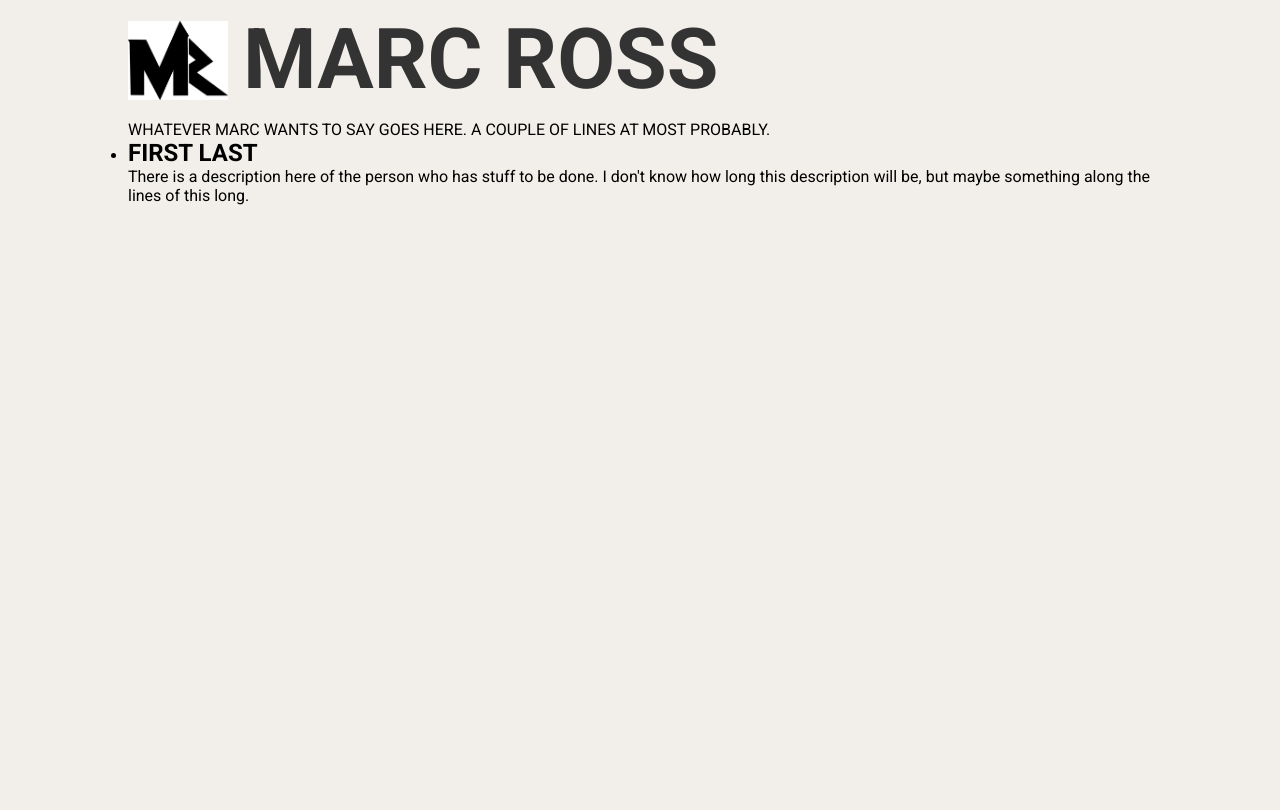
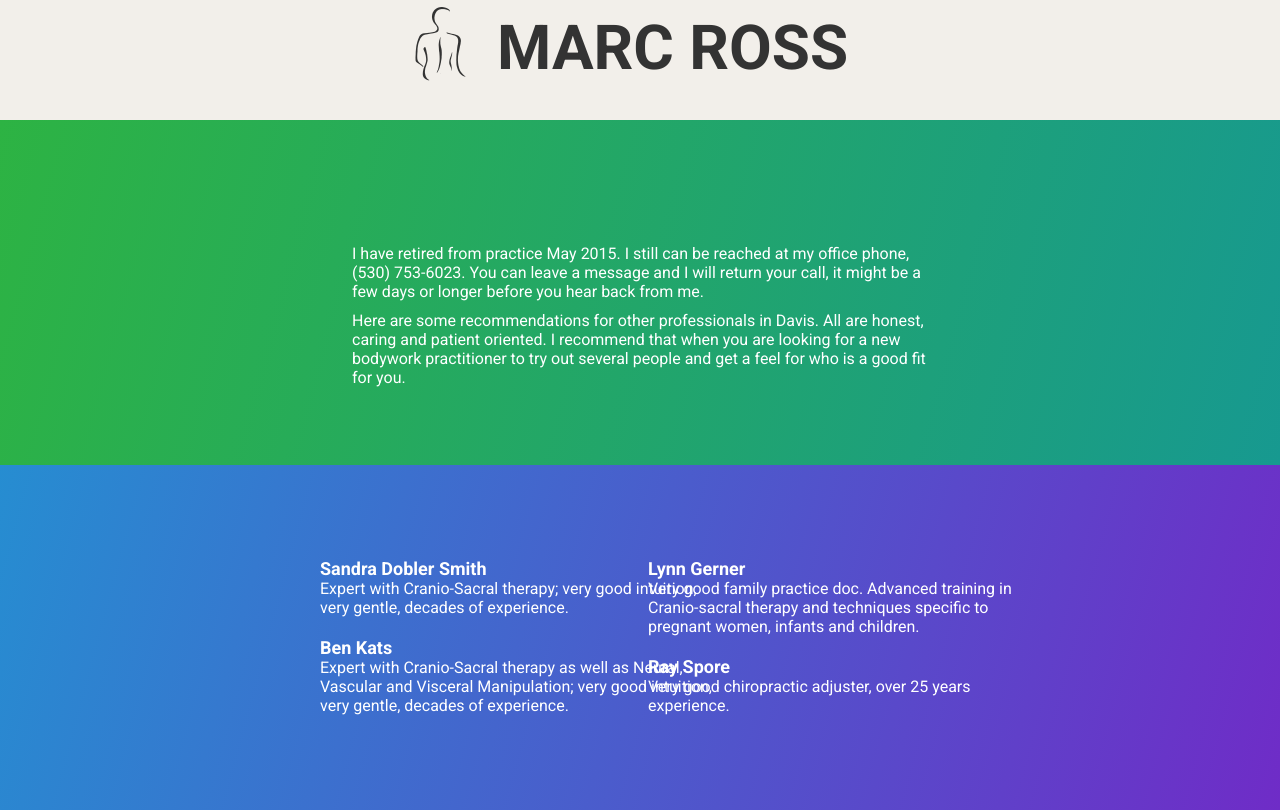
Before and after one commit to sharathshroff/mrossdoc, a plain HTML site: page index.html in a window 1280 px wide. Drawn offline with Linux system fonts and the light colour scheme.

Commit message:
added logo as font. Centered the title. added background colors. Centered the text in the sections. changed text color.

```diff
--- a/css/style.css
+++ b/css/style.css
@@ -11,8 +11,41 @@ body {
     width: 100%;
 }
 
+@font-face {
+	font-family: 'mrossdoc';
+	src:url('/fonts/mrossdoc.eot?xnjtx9');
+	src:url('/fonts/mrossdoc.eot?#iefixxnjtx9') format('embedded-opentype'),
+		url('/fonts/mrossdoc.ttf?xnjtx9') format('truetype'),
+		url('/fonts/mrossdoc.woff?xnjtx9') format('woff'),
+		url('/fonts/mrossdoc.svg?xnjtx9#mrossdoc') format('svg');
+	font-weight: normal;
+	font-style: normal;
+}
+
+[class^="icon-"], [class*=" icon-"] {
+	font-family: 'mrossdoc';
+	speak: none;
+	font-style: normal;
+	font-weight: normal;
+	font-variant: normal;
+	text-transform: none;
+	line-height: 1;
+
+	/* Better Font Rendering =========== */
+	-webkit-font-smoothing: antialiased;
+	-moz-osx-font-smoothing: grayscale;
+}
+
+.icon-logo:before {
+	content: "\e600";
+}
+
 h1, h2, h3, h4, h5, h6 {
     display: inline-block;
+}
+
+h2 {
+    font-size: 18px;
 }
 
 a {
@@ -21,40 +54,79 @@ a {
 
 header {
     height: 120px;
+
+}
+
+p {
+    padding-bottom: 10px ;
+}
+
+.wrap {
+    width: 80%;
+    margin: auto;
 }
 
 .main {
     width: 80%;
     height: 100%;
     margin: auto;
-    line-height: 120px;
+    text-align: center;
 }
 
 .logo {
-    height: 100px;
-    width: 100px;
-    float: left;
-    margin: 10px 0;
-    background-image: url("/img/logo-temp.jpg");
-	background-repeat: no-repeat;
-	background-position: center center;
-	background-size: contain;
+    position: relative;
+    right: 20px;
+    top: 7px;
+    font-size: 74px;
+    color: #333;
 }
 
 .name {
-    font-size: 42px;
+    font-size: 62px;
     font-weight: 700;
     text-transform: uppercase;
     color: #333;
-    margin: 10px 0;
-    padding: 0 15px;
-    vertical-align: middle;
-    text-align: center;
 }
 
+.name:hover, .logo:hover {
+    color: #66A7C5;
+}
 
+#bio {
+    height: 345px;
+    margin: auto;
+    background-image: linear-gradient(to bottom right,#268dd1 0,#6f2cc7 100%);
+    background-image: -webkit-linear-gradient(top left,#2db343 0,#179990 100%);
+    color: #fff;
+}
 
-.wrap {
-    width: 80%;
+#bio .wrap {
+    width: 45%;
     margin: auto;
+    padding: 124px 0;
 }
+
+#practitioners {
+    height: 345px;
+    margin: auto;
+    background-image: linear-gradient(to bottom right,#2db343 0,#179990 100%);
+    background-image:  -webkit-linear-gradient(top left,#268dd1 0,#6f2cc7 100%);
+    color: #fff;
+}
+
+#practitioners .wrap {
+    width: 50%;
+    margin: auto;
+    padding: 83px 0;
+}
+
+#practitioners .list {
+    list-style: none;
+    -webkit-column-count: 2;
+    column-count: 2;
+}
+
+#practitioners .list li {
+    padding: 10px 0;
+    width: 400px;
+}
--- a/index.html
+++ b/index.html
@@ -9,25 +9,46 @@
 	<body>
 		<header id="header">
             <div class="main">
-                <a href="/" class="logo"></a>
-                <a href="/" class="name"><h1>Marc Ross</h1></a>
+                <h1>
+                   <a href="" class="logo icon-logo"></a>
+                   <a href="/" class="name">Marc Ross</a>
+                </h1>
             </div>
 		</header>
         <body>
             <section id="bio">
                 <div class="wrap">
                     <div class="reason">
-                        WHATEVER MARC WANTS TO SAY GOES HERE. A COUPLE OF LINES AT MOST PROBABLY.
+                        <p>I have retired from practice May 2015.  I still can be reached at my office phone, (530) 753-6023.  You can leave a message and I will return your call, it might be a few days or longer before you hear back from me.</p>
+                        <p>Here are some recommendations for other professionals in Davis.  All are honest, caring and patient oriented.  I recommend that when you are looking for a new bodywork practitioner to try out several people and get a feel for who is a good fit for you.</p>
                     </div>
                 </div>
             </section>
             <section id="practitioners">
                 <div class="wrap">
                     <ul class="list">
-                        <li>
-                            <h2>FIRST LAST</h2>
+                        <li class="doctor">
+                            <h2 class="docName">Sandra Dobler Smith</h2>
                             <div class="description">
-                                There is a description here of the person who has stuff to be done. I don't know how long this description will be, but maybe something along the lines of this long.
+                                Expert with Cranio-Sacral therapy; very good intuition, very gentle, decades of experience.
+                            </div>
+                        </li>
+                        <li class="doctor">
+                            <h2 class="docName">Ben Kats</h2>
+                            <div class="description">
+                                Expert with Cranio-Sacral therapy as well as Neural, Vascular and Visceral Manipulation; very good intuition, very gentle, decades of experience.
+                            </div>
+                        </li>
+                        <li class="doctor">
+                            <h2 class="docName">Lynn Gerner</h2>
+                            <div class="description">
+                                Very good family practice doc.  Advanced training in Cranio-sacral therapy and techniques specific to pregnant women, infants and children.
+                            </div>
+                        </li>
+                        <li class="doctor">
+                            <h2 class="docName">Ray Spore</h2>
+                            <div class="description">
+                                Very good chiropractic adjuster, over 25 years experience.
                             </div>
                         </li>
                     </ul>
@@ -35,7 +56,9 @@
             </section>
         </body>
 		<footer id="footer">
+		    <div class="credits">
 
+		    </div>
 		</footer>
 	</body>
 </html>
```
Also changed, not shown: fonts/mrossdoc.ttf (added), fonts/mrossdoc.woff (added), img/logo-temp-old.jpg (renamed from img/logo-temp.jpg), img/logo.jpg (added), img/logo.png (added), 2 other files.
